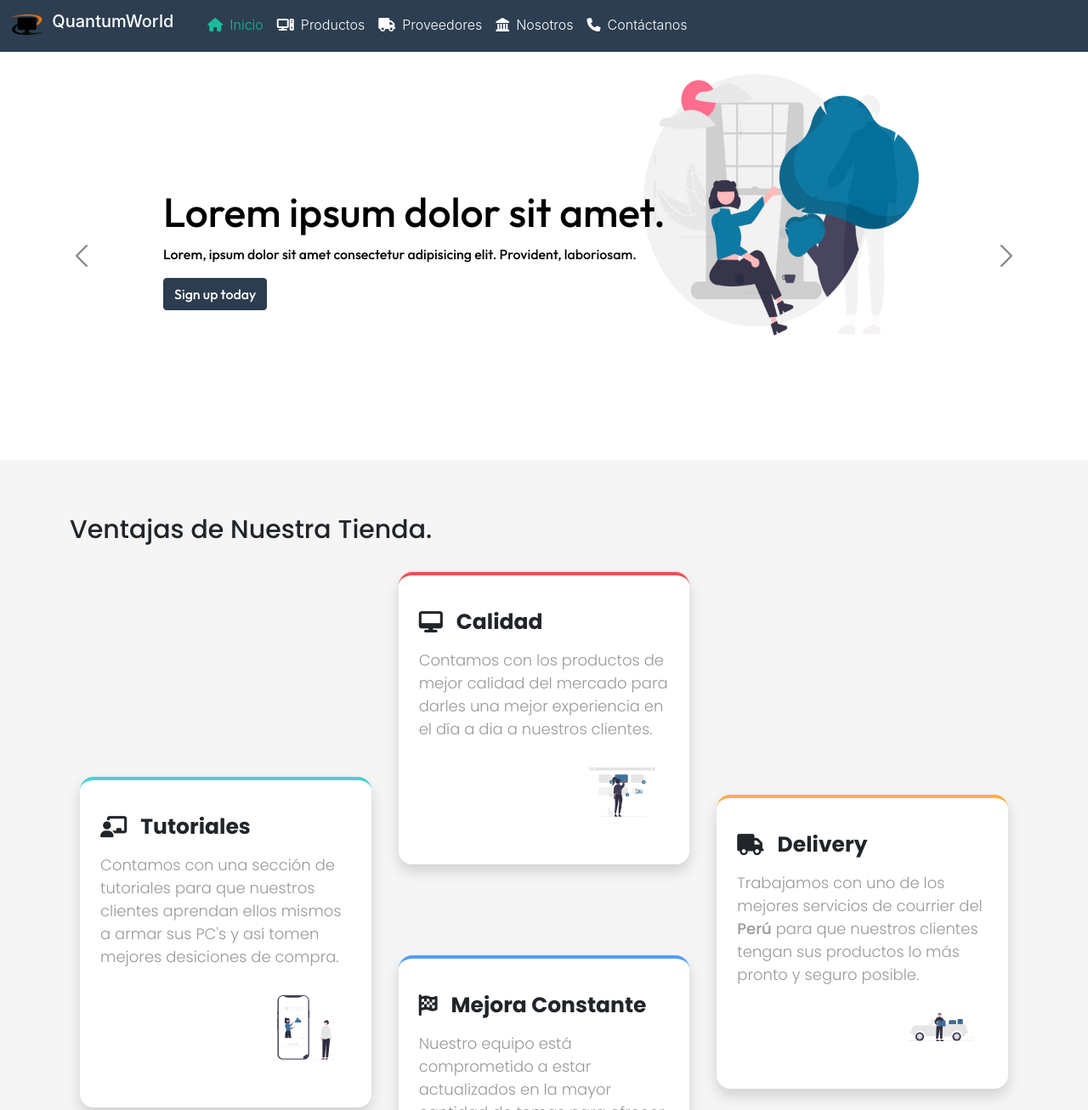
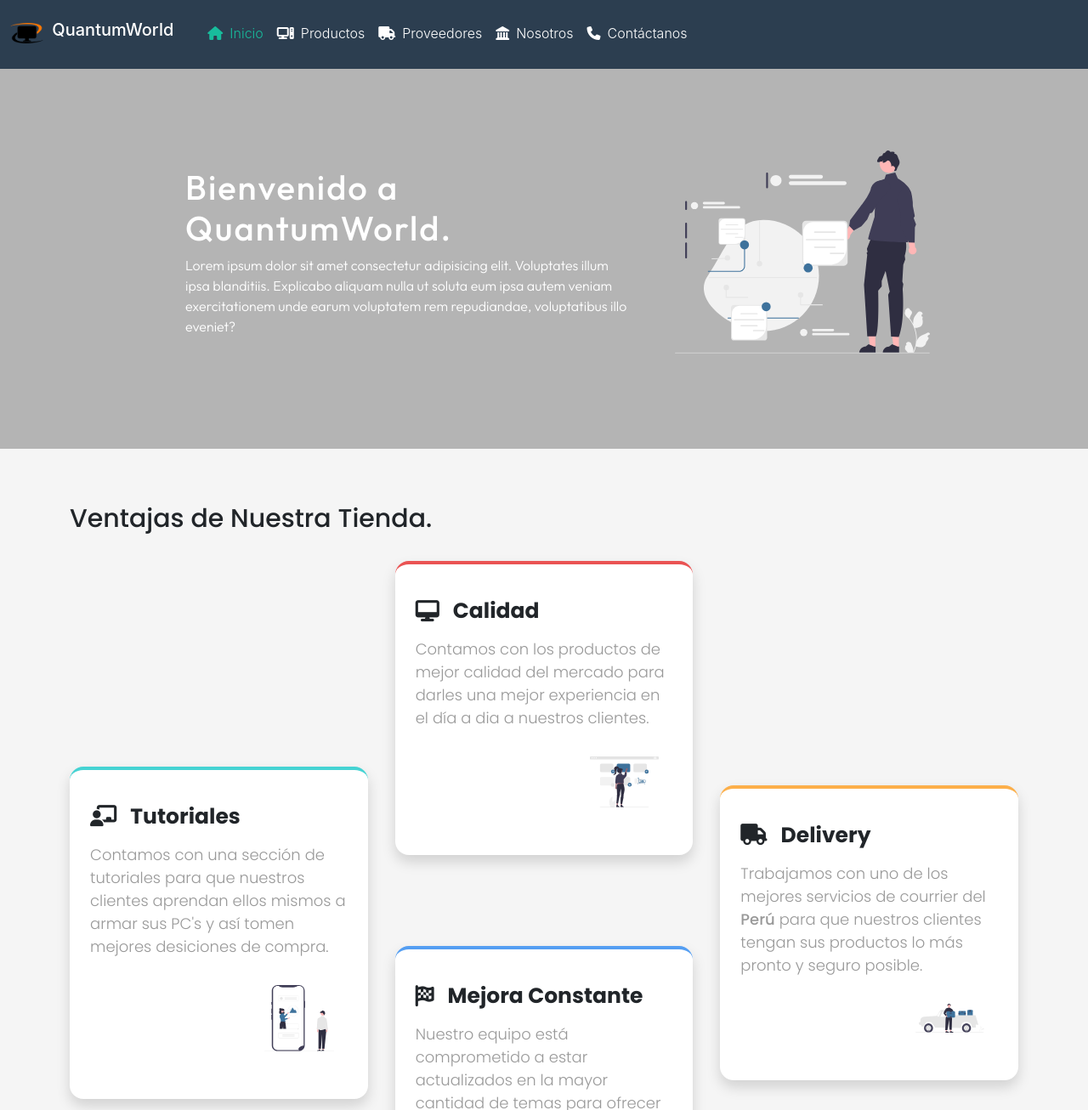
Before and after one commit to jesus9314/QuantumWolrd, a website: page index.html in a window 1280 px wide. Shown: the part 3-1309 px from the top of the page at 85% size. Drawn offline with Linux system fonts and the light colour scheme.

Commit message:
reemplazo de slider por banne, mejora de diseños y modificaciones BEM

```diff
--- a/index.html
+++ b/index.html
@@ -57,7 +57,7 @@
 			<!-- header -->
 			<header class="headerContainer fixed-top">
 				<!-- Barra de navegación -->
-				<nav class="navbar navbar-dark navbar-expand-lg bg-primary">
+				<nav class="navbar navbar-dark navbar-expand-lg bg-primary fixed-top">
 					<div class="container-fluid">
 						<a class="navbar-brand brand" aria-label="QuantumWorld" href="/">
 							<img
@@ -135,55 +135,27 @@
 			</header>
 			<main class="main">
 				<!-- Carousel -->
-				<div id="carouselExampleFade" class="carousel carousel-dark slide carousel-fade" data-bs-ride="carousel">
-                    <div class="carousel-inner">
-                      <div class="carousel-item active">
-                        <img src="img/welcomePortada.jpg" class="d-block w-100" alt="...">
-                        <div class="container">
-                            <div class="carousel-caption text-start">
-                              <h1>Lorem ipsum dolor sit amet.</h1>
-                              <p>Lorem, ipsum dolor sit amet consectetur adipisicing elit. Provident, laboriosam.</p>
-                              <p><a class="btn btn-primary" href="#">Sign up today</a></p>
-                            </div>
-                          </div>
-                      </div>
-                      <div class="carousel-item">
-                        <img src="img/tecnlogiesPortada.jpg" class="d-block w-100" alt="...">
-                        <div class="container">
-                            <div class="carousel-caption text-start">
-                              <h1>Lorem ipsum dolor sit amet.</h1>
-                              <p>Lorem ipsum dolor sit amet consectetur adipisicing elit. Vel, incidunt!</p>
-                              <p><a class="btn btn-primary" href="#">Sign up today</a></p>
-                            </div>
-                          </div>
-                      </div>
-                      <div class="carousel-item">
-                        <img src="img/cityPortada.jpg" class="d-block w-100" alt="...">
-                        <div class="container">
-                            <div class="carousel-caption text-start">
-                              <h1>Lorem ipsum dolor sit amet.</h1>
-                              <p>Lorem ipsum dolor sit, amet consectetur adipisicing elit. Nulla, excepturi.</p>
-                              <p><a class="btn btn-primary" href="#">Sign up today</a></p>
-                            </div>
-                          </div>
-                      </div>
-                    </div>
-                    <button class="carousel-control-prev" type="button" data-bs-target="#carouselExampleFade" data-bs-slide="prev">
-                      <span class="carousel-control-prev-icon" aria-hidden="true"></span>
-                      <span class="visually-hidden">Previous</span>
-                    </button>
-                    <button class="carousel-control-next" type="button" data-bs-target="#carouselExampleFade" data-bs-slide="next">
-                      <span class="carousel-control-next-icon" aria-hidden="true"></span>
-                      <span class="visually-hidden">Next</span>
-                    </button>
-                  </div>
+				<div class="banner">
+					<div class="banner__content">
+						<h2>Bienvenido a QuantumWorld.</h2>
+						<p>
+							Lorem ipsum dolor sit amet consectetur adipisicing elit. Voluptates
+							illum ipsa blanditiis. Explicabo aliquam nulla ut soluta eum ipsa autem
+							veniam exercitationem unde earum voluptatem rem repudiandae,
+							voluptatibus illo eveniet?
+						</p>
+					</div>
+					<figure class="banner__img">
+						<img src="img/undraw_visionary_technology_re_jfp7.svg" alt="" />
+					</figure>
+				</div>
                 <div class="fourCountainer">
                     <div class="container">
-                        <section class="fourCards">
+                        <section class="cards">
                             <h2>Ventajas de Nuestra Tienda.</h2>
-                            <div class="content container">
+                            <div class="cards__content">
                                 <div class="card cardTuto shadow">
-                                    <div class="cardTitle">
+                                    <div class="card__title">
                                         <i class="fa-solid fa-chalkboard-user"></i>
                                         <h3>Tutoriales</h3>
                                     </div>
@@ -192,7 +164,7 @@
                                         clientes aprendan ellos mismos a armar sus PC's y así tomen
                                         mejores desiciones de compra.
                                     </p>
-                                    <figure class="imgCardRight">
+                                    <figure class="card__img">
                                         <img
                                             src="img/productExplainer.svg"
                                             alt="Tutoriales Online"
@@ -201,7 +173,7 @@
                                     </figure>
                                 </div>
                                 <div class="card cardCali shadow">
-                                    <div class="cardTitle">
+                                    <div class="card__title">
                                         <i class="fa-solid fa-desktop"></i>
                                         <h3>Calidad</h3>
                                     </div>
@@ -210,7 +182,7 @@
                                         darles una mejor experiencia en el día a dia a nuestros
                                         clientes.
                                     </p>
-                                    <figure class="imgCardRight">
+                                    <figure class="card__img">
                                         <img
                                             src="img/addToCart.svg"
                                             alt="Comprado Productos"
@@ -219,7 +191,7 @@
                                     </figure>
                                 </div>
                                 <div class="card cardDeli shadow">
-                                    <div class="cardTitle">
+                                    <div class="card__title">
                                         <i class="fa-solid fa-truck"></i>
                                         <h3>Delivery</h3>
                                     </div>
@@ -228,7 +200,7 @@
                                         <strong>Perú</strong> para que nuestros clientes tengan sus
                                         productos lo más pronto y seguro posible.
                                     </p>
-                                    <figure class="imgCardRight">
+                                    <figure class="card__img">
                                         <img
                                             src="img/deliveryTruck.svg"
                                             alt="Camión de Reparto"
@@ -237,7 +209,7 @@
                                     </figure>
                                 </div>
                                 <div class="card cardImpro shadow">
-                                    <div class="cardTitle">
+                                    <div class="card__title">
                                         <i class="fa-solid fa-flag-checkered"></i>
                                         <h3>Mejora Constante</h3>
                                     </div>
@@ -246,7 +218,7 @@
                                         mayor cantidad de temas para ofrecer un mejor servicio a
                                         nuestros clientes y por su puesto con el mejor carisma.
                                     </p>
-                                    <figure class="imgCardRight">
+                                    <figure class="card__img">
                                         <img
                                             src="img/teamSolutions.svg"
                                             alt="Buscando Nuevas soluciones en equipo"
@@ -259,6 +231,9 @@
                     </div>
                 </div>
 			</main>
+            <footer class="footer">
+
+            </footer>
 		</div>
 		<!-- Script Bootstrap -->
 		<script src="js/bootstrap.min.js"></script>
--- a/scss/_generalStyles.scss
+++ b/scss/_generalStyles.scss
@@ -6,7 +6,7 @@
 }
 body{
     font-family: $outfit;
-    padding-top: 4rem;
+    padding-top: 5.2rem;
 }
 /*Contenedor Principal*/
 .brand{
@@ -19,7 +19,6 @@ body{
     font-family:-apple-system,system-ui,BlinkMacSystemFont,"Segoe UI",Roboto,"Helvetica Neue",Arial,sans-serif;
     height: 4rem;
     .navbar{
-        height: 100%;
         .nav-item{
             a{
                 font-weight: 300;
@@ -30,19 +29,40 @@ body{
         }
     }
 }
-/*Carousel Bootstrap*/
-.carousel{
-    .carousel-item{
+/* Banner*/
+.banner{
+    height: 28rem;
+    background-color: rgb(180, 180, 180);
+    display: flex;
+    flex-direction: column;
+    align-items: center;
+    text-align: center;
+    justify-content: center;
+    padding: 1rem;
+    gap: 1rem;
+    &__content{
+        color: white;
+        max-width: 767px;
+        h2{
+            letter-spacing: 2px;
+        }
+        p{
+            font-weight: 300;
+            line-height: 1.5;
+        }
+    }
+    &__img{
+        width: 150px;
         img{
-            height: 15rem;
+            width: 100%;
         }
     }
 }
-/*Seccion ventajas*/
+/* Seccion ventajas*/
 .fourCountainer{
     background-color: rgb(245, 245, 245);
 }
-.fourCards{
+.cards{
     font-family: $poppins;
     margin-top: 2rem;
     width: 90%;
@@ -52,7 +72,7 @@ body{
         font-size: 30px;
         margin: 2rem 0;
     }
-    .content{
+    &__content{
         display: grid;
         grid-template-rows: repeat(4,1fr);
         grid-template-areas:
@@ -66,7 +86,7 @@ body{
             border: none;
             padding: 1.5rem;
             max-height: min-content;
-            .cardTitle{
+            &__title{
                 display: flex;
                 align-items: center;
                 i{
@@ -84,13 +104,13 @@ body{
                 font-size: 18px;
                 font-weight: 300;
             }
-            .imgCardRight{
+            &__img{
                 width: 100%;
                 display: flex;
                 justify-content: flex-end;
                 padding: 1rem;
                 img{
-                    width: 30%;
+                    width: 50%;
                 }
             }
         }
--- a/scss/_mediaQuerys.scss
+++ b/scss/_mediaQuerys.scss
@@ -1,40 +1,38 @@
 // Escritorio
-@media(min-width:767px){
-    .carousel{
-        .carousel-item{
-            img{
-                height: 45vh;
-            }
+@media(min-width:576px){
+    .banner{
+        &__content{
+        padding: 2rem;
+        }
+        &__img{
+            width: 200px;
         }
     }
+}
+@media(min-width:767px){
+    .banner{
+        padding:0 3rem;
+    }
     .card{
-        max-width: 520px;
+        max-width: 420px;
         margin: 0 auto;
     }
 }
 @media (min-width:992px ){
-    .carousel{
-        height: 30rem;
-        .carousel-item{
-            height: 100%;
-            .carouselContent{
-                display: flex;
-                margin: 5rem;
-            }
+    .banner{
+        flex-direction: row;
+        &__content{
+            max-width: 50%;
+            text-align: left;
         }
-        .firstItem{
-            background-color: red;
-        }
-        .secondItem{
-            background-color: blue;
-        }
-        .thirdItem{
-            background-color: green;
+        &__img{
+            width: 300px;
         }
     }
-    .fourCards{
+
+    .cards{
         width: 100%;
-        .content{
+        &__content{
 
             grid-template-columns: repeat(3,1fr);
             grid-template-rows: repeat(2,1fr);
@@ -44,6 +42,11 @@
             .card{
                 h3{
                     font-size: 25px;
+                }
+                &__img{
+                    img{
+                        width: 30%;
+                    }
                 }
             }
             /* Map para alinear elementos en el grid*/
```
Also changed, not shown: css/style.css, img/undraw_city_girl_ccpd.svg (added), img/undraw_informed_decision_p2lh.svg (added), img/undraw_visionary_technology_re_jfp7.svg (added).
